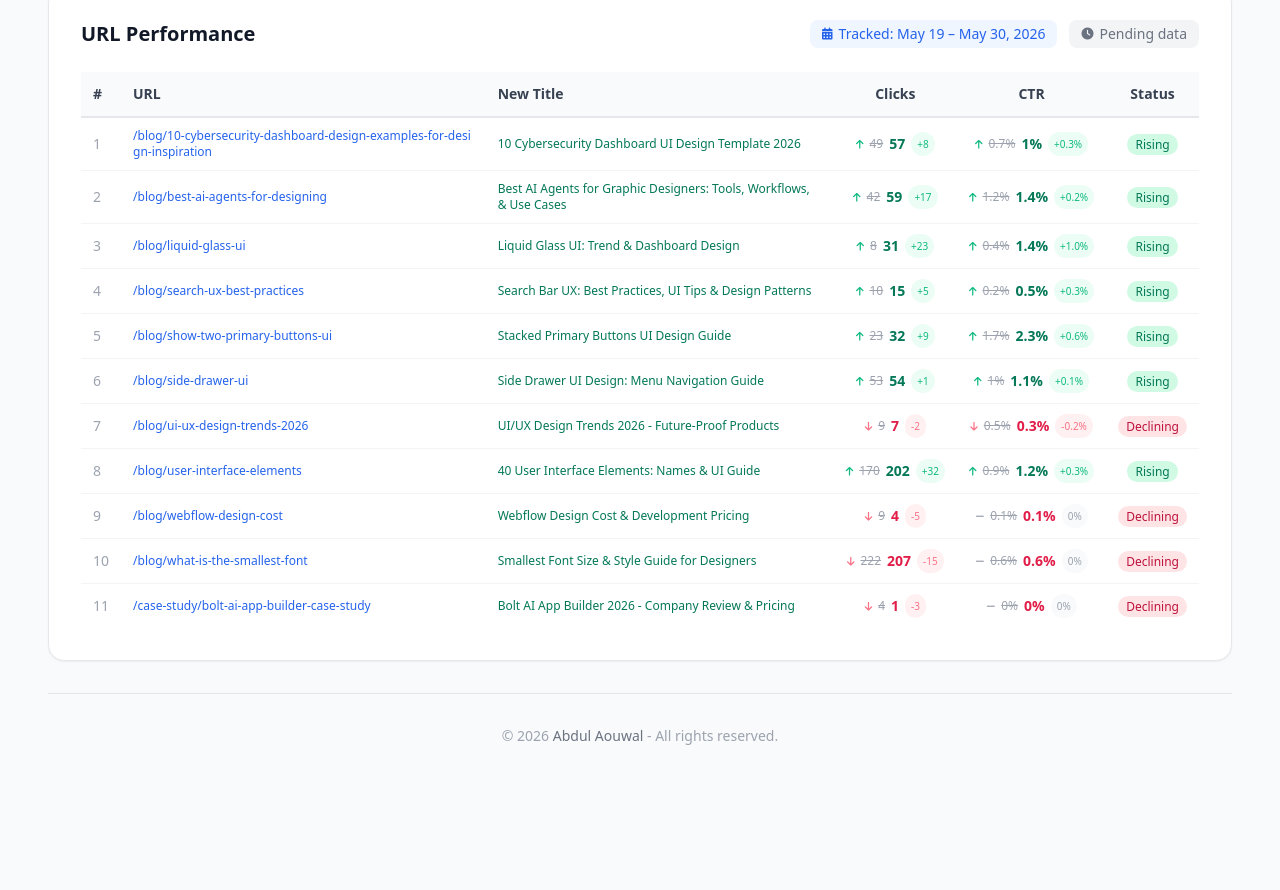
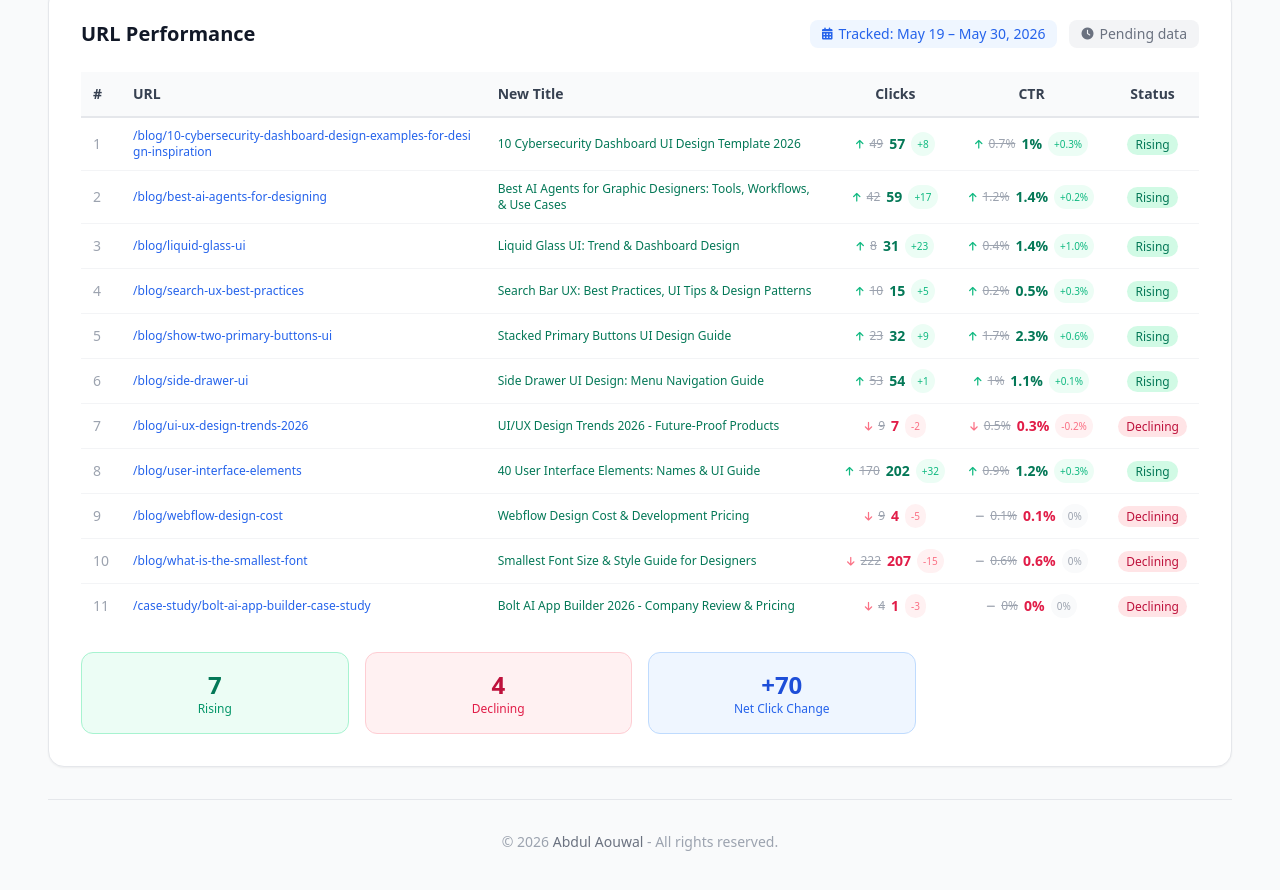
Before and after one commit to aouwalitshikkha/design-monk-repo, a plain HTML site: page results/index.html in a window 1280 px wide. Shown: the part 296-1186 px from the top of the page. Before the commit the page ends 1106 px from the top, so only its background shows below. Drawn offline with nearby package versions, Linux system fonts and the light colour scheme.

Commit message:
Add summary cards below results table

```diff
--- a/results/index.html
+++ b/results/index.html
@@ -298,6 +298,21 @@
           </tbody>
         </table>
       </div>
+
+      <div class="grid grid-cols-2 sm:grid-cols-4 gap-4 mt-6">
+        <div class="bg-emerald-50 border border-emerald-200 rounded-xl p-4 text-center">
+          <div class="text-2xl font-bold text-emerald-700">7</div>
+          <div class="text-xs text-emerald-600 font-medium">Rising</div>
+        </div>
+        <div class="bg-rose-50 border border-rose-200 rounded-xl p-4 text-center">
+          <div class="text-2xl font-bold text-rose-700">4</div>
+          <div class="text-xs text-rose-600 font-medium">Declining</div>
+        </div>
+        <div class="bg-blue-50 border border-blue-200 rounded-xl p-4 text-center">
+          <div class="text-2xl font-bold text-blue-700">+70</div>
+          <div class="text-xs text-blue-600 font-medium">Net Click Change</div>
+        </div>
+      </div>
     </div>
 
     <footer class="border-t border-gray-200 pt-8 pb-4 text-center text-sm text-gray-400">
```
